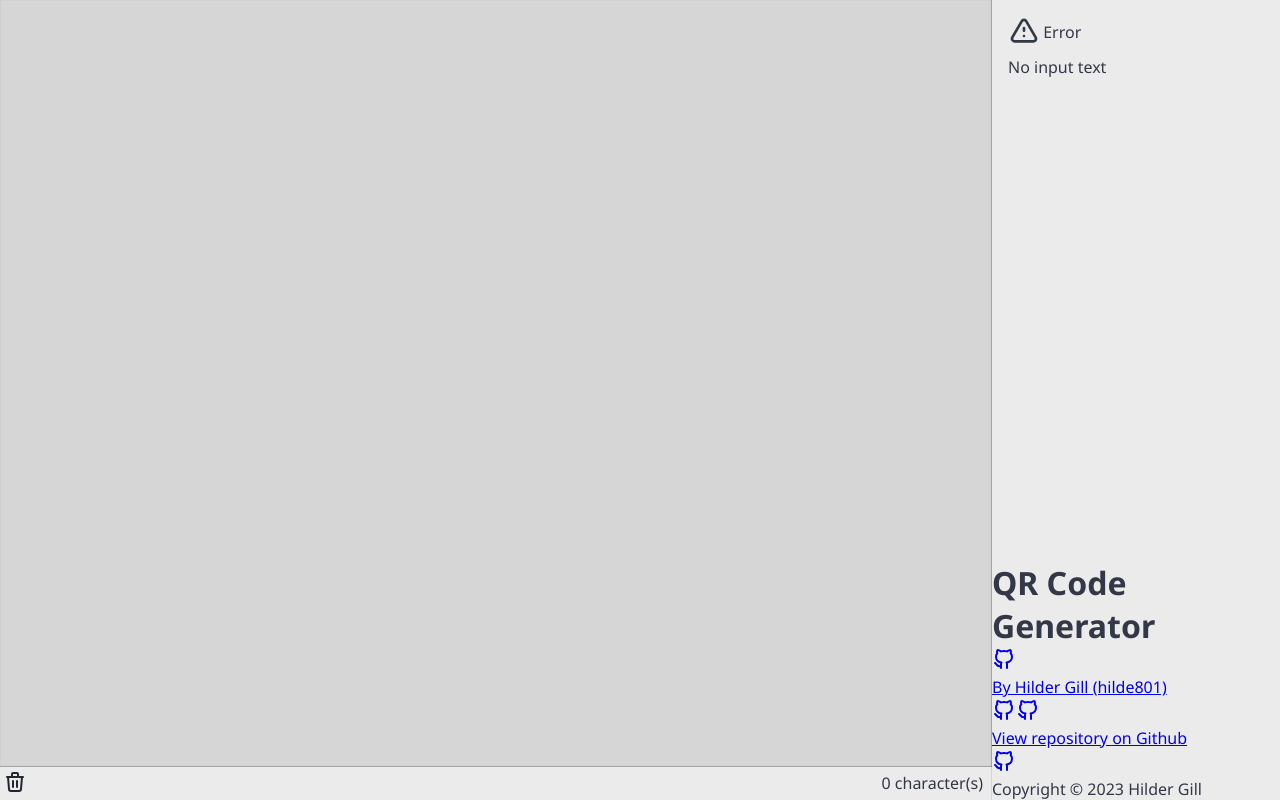
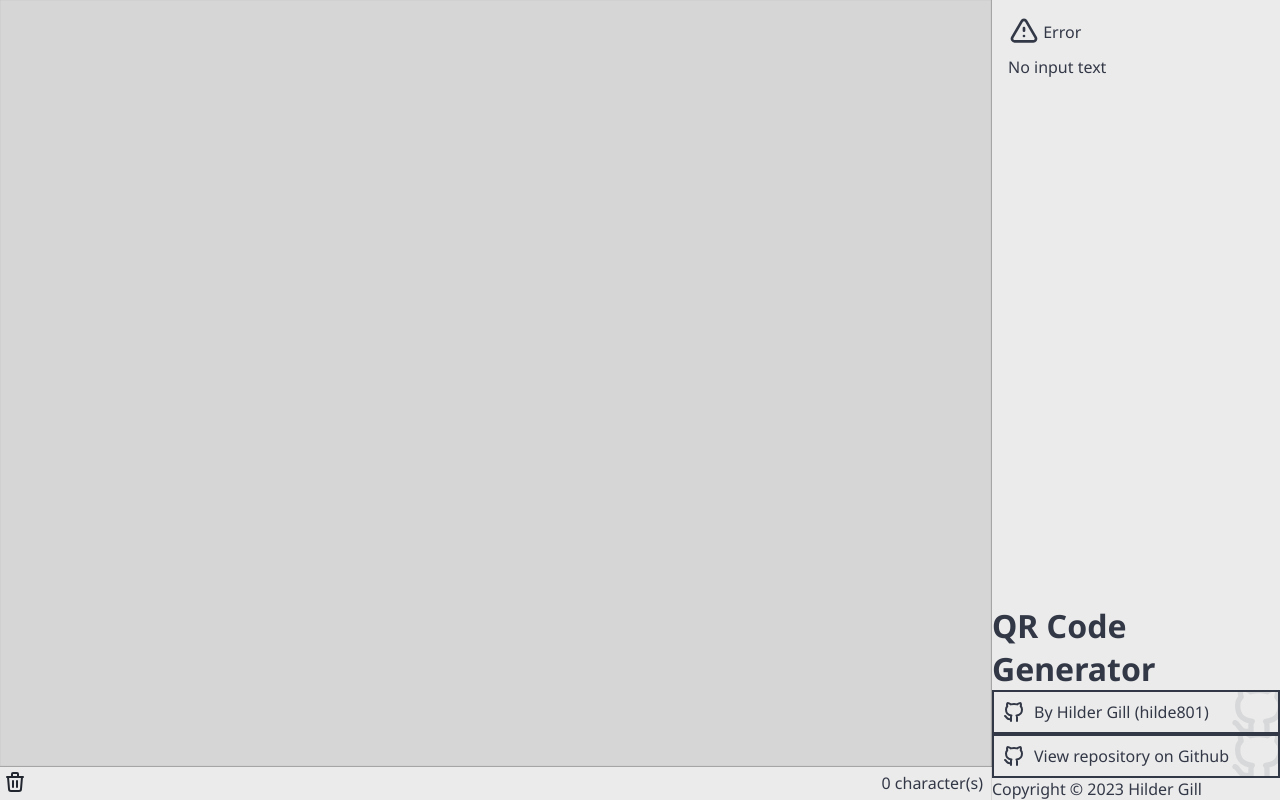
Before and after one commit to hilde801/qr-code-generator, a React (Vite) app: page / in a window 1280 px wide. Built offline with nearby package versions, Linux system fonts and the light colour scheme.

Commit message:
Added styles for WatermarkLink

```diff
--- a/src/components/watermarklink/index.tsx
+++ b/src/components/watermarklink/index.tsx
@@ -1,9 +1,10 @@
 import { FC } from "react";
 import WatermarkLinkProps from "./props";
+import Style from "./style.module.css";
 
 const WatermarkLink: FC<WatermarkLinkProps> = (props: WatermarkLinkProps) => {
 	return (
-		<a href={props.href} download={props.download}>
+		<a href={props.href} download={props.download} className={Style.watermarkLink}>
 			<props.icon />
 			<p>{props.text}</p>
 			<props.icon />
--- /dev/null
+++ b/src/components/watermarklink/style.module.css
@@ -0,0 +1,26 @@
+.watermarkLink {
+	display: flex;
+	flex-direction: row;
+	align-items: center;
+	gap: 0.5rem;
+	text-decoration: none;
+	padding: 0.5rem;
+	color: var(--color-foreground-1);
+	border: 2px solid var(--color-foreground-1);
+	position: relative;
+	overflow: hidden;
+}
+
+.watermarkLink > svg:last-child {
+	position: absolute;
+	width: 4rem;
+	height: 4rem;
+	right: -0.8rem;
+	opacity: 10%;
+}
+
+.watermarkLink:hover {
+	color: var(--color-background-1);
+	background-color: var(--color-foreground-1);
+	border: 2px solid var(--color-foreground-1);
+}
```
